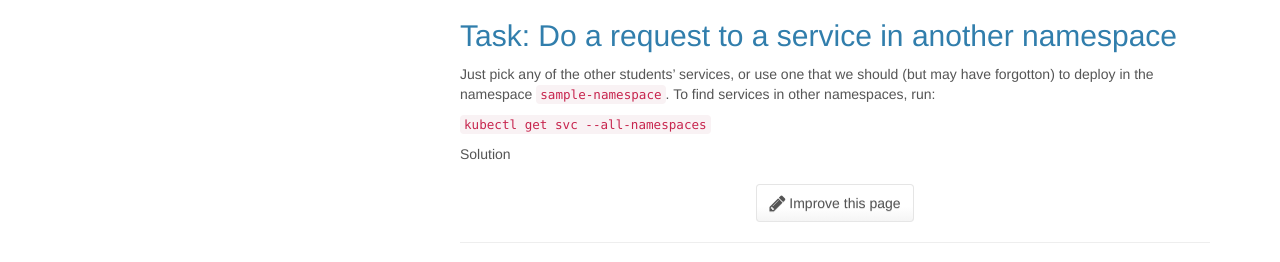
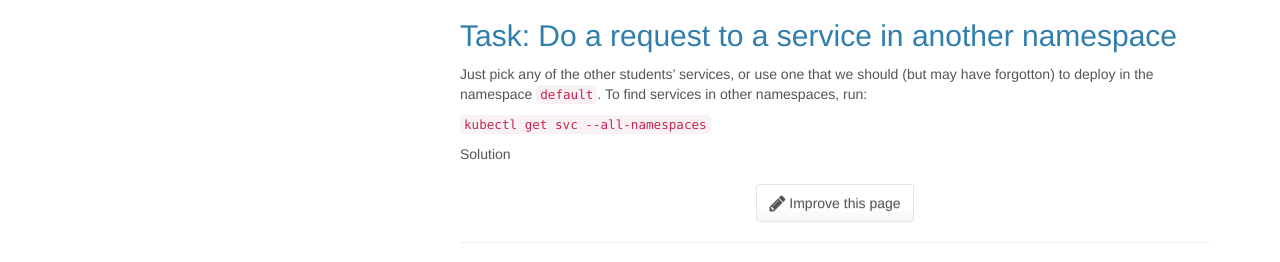
Before and after one commit to knowit/kubernetes-workshop, a Jekyll site: the page built from docs/_docs/workshop/10-service-discovery.md, in a window 1280 px wide and 900 px high, scrolled down 2519 px. Shown: the part 519-781 px from the top of the window. Built offline with Jekyll 4.4.1, drawn with Linux system fonts in a browser that asks for light colours; nearby versions of some CDN libraries; some of the changed lines change nothing that is shown.

Commit message:
Improvements

````diff
--- a/docs/_docs/workshop/10-service-discovery.md
+++ b/docs/_docs/workshop/10-service-discovery.md
@@ -24,8 +24,8 @@
  <div markdown="1">
 
 ```
-kubectl create deployment my-nginx --image=ubuntu-k8s-1.local:30603/nginx-curls
-kubectl expose deployment my-nginx --port 8085 --target-port 80 # Your pod name will be different. Use kubectl get pods to get pod name.
+kubectl create deployment my-nginx --image=ubuntu-k8s-1.local:30603/nginx-curl
+kubectl expose deployment my-nginx --port 8085 --target-port 80
 ```
 
  </div>
@@ -174,7 +174,7 @@
 
 ## Task: Do a request to a service in another namespace
 
-Just pick any of the other students' services, or use one that we should (but may have forgotton) to deploy in the namespace `sample-namespace`. To find services in other namespaces, run:
+Just pick any of the other students' services, or use one that we should (but may have forgotton) to deploy in the namespace `default`. To find services in other namespaces, run:
 
 `kubectl get svc --all-namespaces`
 
@@ -187,7 +187,7 @@
 kubectl exec -it my-nginx-7d4b689dcb-2j57k sh
 
 # Now in the pod, run
-$ curl http://hello-nginx.sample-namespace:8086
+$ curl http://my-nginx.default:8085
 ```
 
 Then you should a reply from the nginx welcome page.
````
